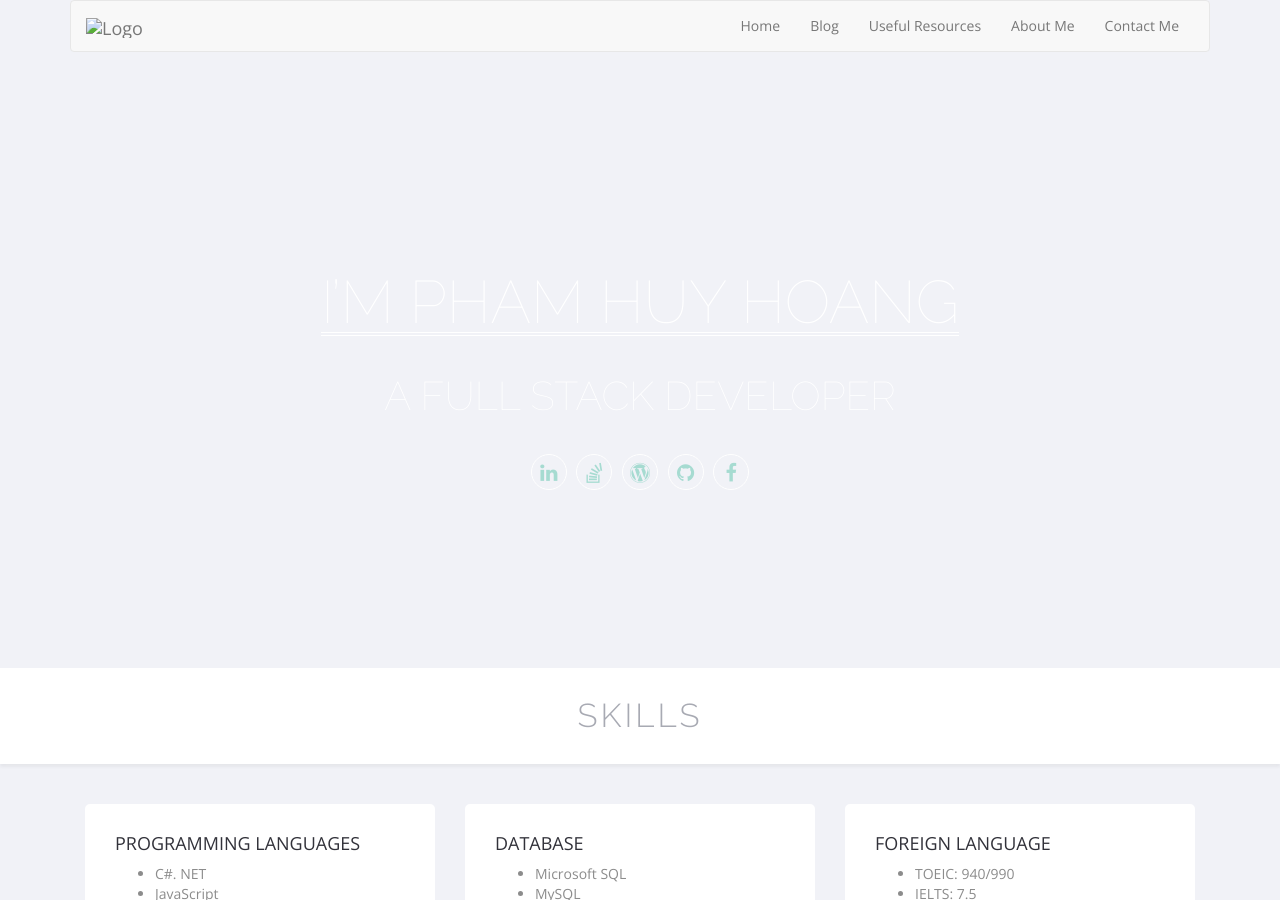
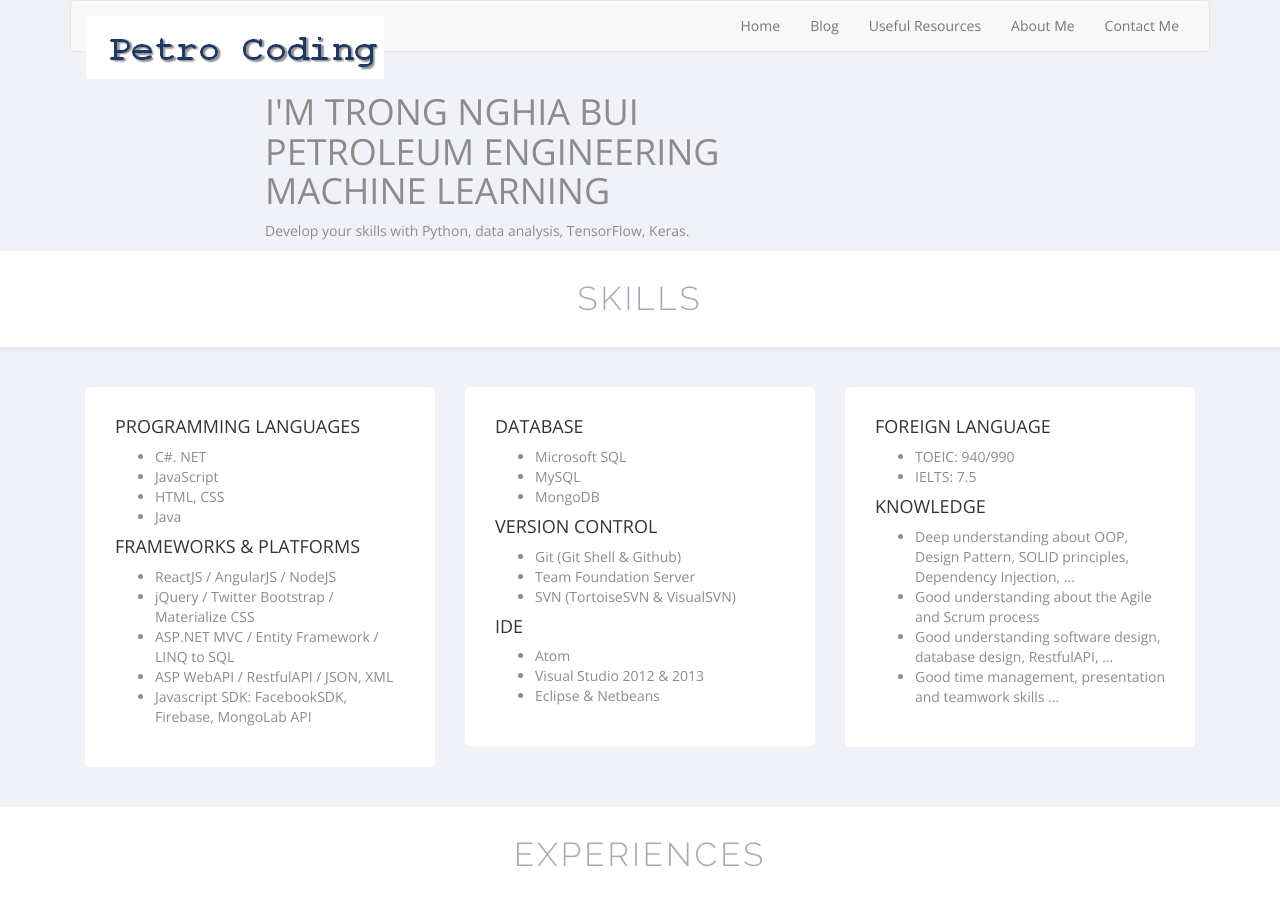
Before and after one commit to YanGBloG/superseded, a Jekyll site: the page index.html, which Jekyll copies as it is, in a window 1280 px wide and 900 px high. Built offline with Jekyll 4.4.1, drawn with Linux system fonts in a browser that asks for light colours.

Commit message:
Update index.html

```diff
--- a/index.html
+++ b/index.html
@@ -44,17 +44,17 @@
             <span class="icon-bar"></span>
             </button>
             <a class="navbar-brand" href="https://yangblog.github.io/">
-              <img src="{{ site.url }}/img/petro_logo.png" alt="Logo">
+              <img src="/img/petro_logo.png" alt="Logo">
             </a>
           </div>
             <!-- Collect the nav links, forms, and other content for toggling -->
             <div class="collapse navbar-collapse" id="bs-example-navbar-collapse-1">
               <ul class="nav navbar-nav navbar-right">
-                <li><a href="{{ site.url }}/">Home</a></li>
-                <li><a href="{{ site.url }}/blog">Blog</a></li>
-                <li><a href="{{ site.url }}/links">Useful Resources</a></li>
-                <li><a href="{{ site.url }}/team">About Me</a></li>
-                <li><a href="{{ site.baseurl }}/contact">Contact Me</a></li>
+                <li><a href="/">Home</a></li>
+                <li><a href="/blog">Blog</a></li>
+                <li><a href="/links">Useful Resources</a></li>
+                <li><a href="/team">About Me</a></li>
+                <li><a href="/contact">Contact Me</a></li>
               </ul>
             </div><!-- /.navbar-collapse -->
           </div><!-- /.container-fluid -->
@@ -62,37 +62,10 @@
       </div>
     </div>
   </div>
- <div id="banner" class="transparent-section" data-image="img/header-bg.jpg" data-color="26, 188, 156" data-transparency="0.80">
-            <div class="transparent-content parallax-style">
-                <div class="header-content">
-                    <div class="container">
-                        <div class="site-title">
-                            <h1 class="site-name">I’m Pham Huy Hoang</h1>
-                        </div>
-                        <!-- /.site-title -->
-                        <h3 class="site-slogan">A Full Stack Developer</h3>
-                        <!-- /.site-slogan-->
-                        <div class="social-link">
-                            <ul class="social-profiles">
-                                <li class="item"><a href="https://vn.linkedin.com/in/huyhoangpham92" class="fa-linkedin"><span>LinkedIn</span></a></li>
-                                <li class="item"><a href="http://stackoverflow.com/users/4201323/huy-hoang-pham" class="fa-stack-overflow"><span>Stack Overflow</span></a></li>
-                                <li class="item"><a href="https://toidicodedao.com/" class="fa-wordpress"><span>Blog</span></a></li>
-                                <li class="item"><a href="https://github.com/conanak99" class="fa-github"><span>Github</span></a></li>
-                                <li class="item"><a href="https://www.facebook.com/huyhoang.pham.106" class="fa-facebook"><span>Facebook</span></a></li>
-                            </ul>
-                        </div>
-                        <!-- /.social-link -->
-                    </div>
-                </div>
-                <!-- /.header-content -->
-            </div>
-            <!-- /.transparent-content -->
-        </div>
-        <!-- /.transparent-section -->
 </header><!-- header close -->
 
 <!-- Start -->
-<!-- <section id="slider">
+<section id="slider">
   <div class="container">
     <div class="row">
       <div class="col-md-10 col-md-offset-2">
@@ -103,7 +76,7 @@
       </div>
     </div>
   </div>
-</section> -->
+</section>
 
   <section id="skills" class="default-section" data-scroll-reveal="enter from the bottom over .5s">
         <div class="section-heading">
```
